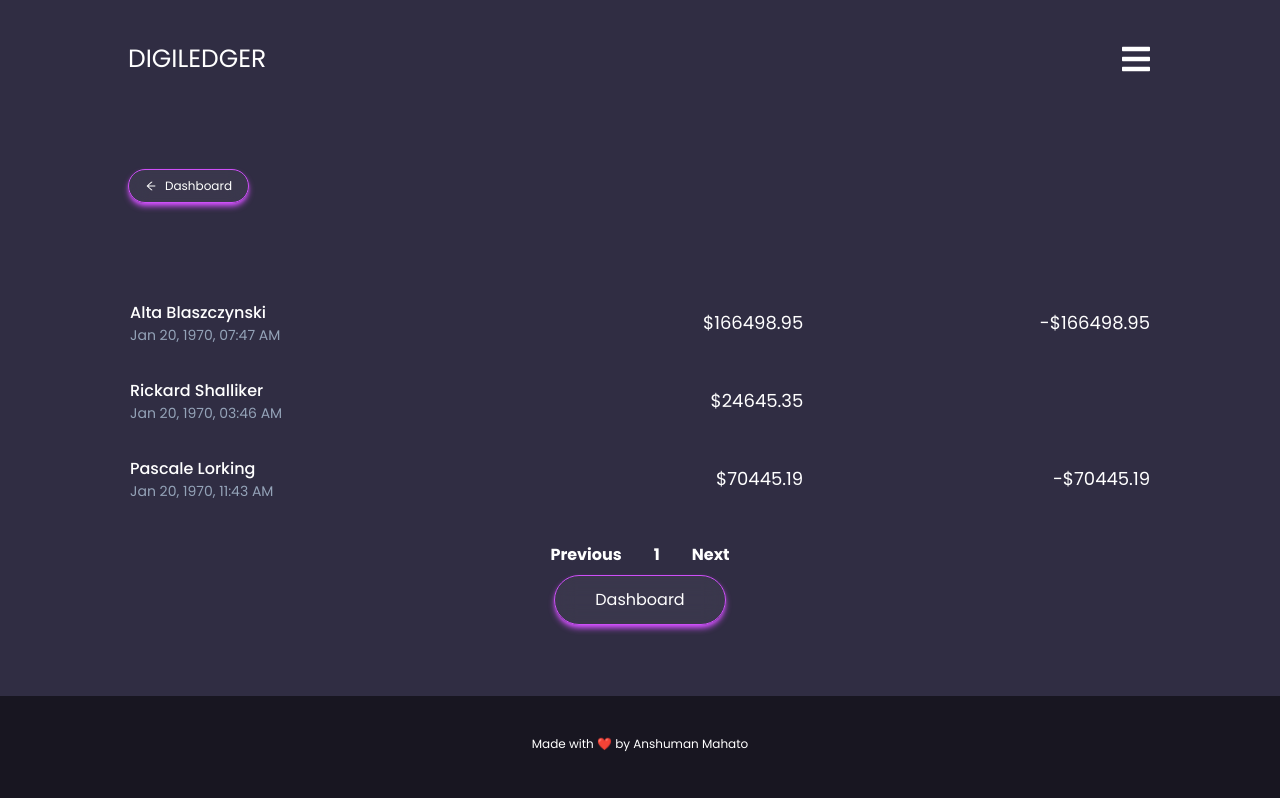
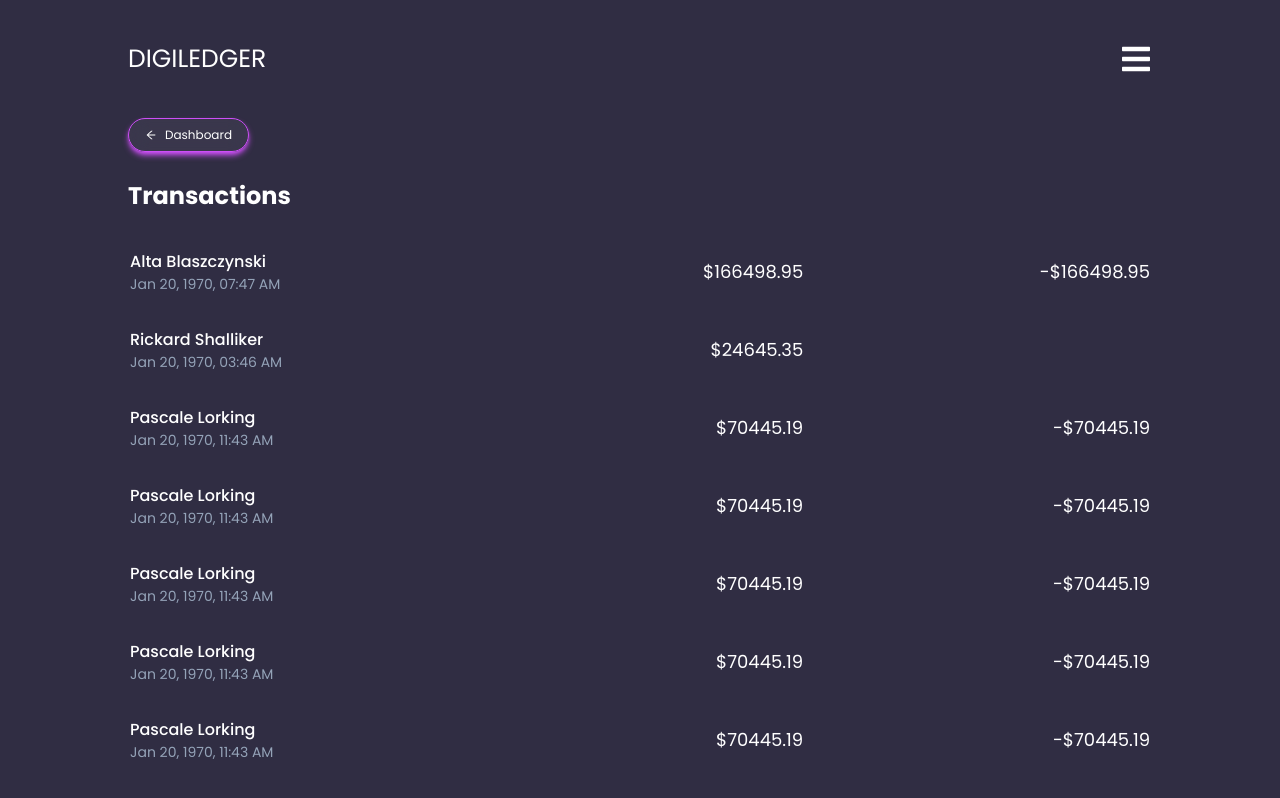
Before and after one commit to AnshumanMahato/Digiledger-Frontend, a React (Create React App) app: page /transactions in a window 1280 px wide. Shown: the top 798 px of the page. Built offline with nearby package versions, Linux system fonts and the light colour scheme.

Commit message:
button Component done

```diff
--- a/package.json
+++ b/package.json
@@ -7,6 +7,7 @@
     "@testing-library/react": "^13.4.0",
     "@testing-library/user-event": "^13.5.0",
     "classnames": "^2.3.2",
+    "prop-types": "^15.8.1",
     "react": "^18.2.0",
     "react-dom": "^18.2.0",
     "react-icons": "^4.8.0",
--- /dev/null
+++ b/src/components/Button.jsx
@@ -0,0 +1,42 @@
+import classnames from "classnames";
+function Button({
+  children,
+  className,
+  rounded,
+  small,
+  success,
+  warning,
+  danger,
+  ...rest
+}) {
+  const classes = classnames(
+    className,
+    "flex items-center border font-medium transition-shadow",
+    {
+      "rounded-full": rounded,
+      "border-white bg-white/5": !success && !warning && !danger,
+      "px-3 py-1.5 text-sm": small,
+      "px-5 py-3 text-xl": !small,
+      "border-red-900 bg-gradient-to-r from-red-400 to-red-600": danger,
+      "border-green-900 bg-gradient-to-r from-green-400 to-green-600": success,
+      "border-amber-900 bg-gradient-to-r from-amber-400 to-amber-600": warning,
+    }
+  );
+  return (
+    <button {...rest} className={classes}>
+      {children}
+    </button>
+  );
+}
+
+Button.propTypes = {
+  checkVariation: ({ success, warning, danger }) => {
+    const count = Number(!!success + !!warning + !!danger);
+    if (count < 1)
+      return new Error(
+        "Only one of primary, secondary, success, warning or danger can be true"
+      );
+  },
+};
+
+export default Button;
--- a/src/components/SectionHeader.jsx
+++ b/src/components/SectionHeader.jsx
@@ -1,9 +1,8 @@
-function SectionHeader({ children }) {
-  return (
-    <h2 className={`text-2xl relative z-10 font-bold mb-8 w-full`}>
-      {children}
-    </h2>
-  );
+import classNames from "classnames";
+
+function SectionHeader({ children, className }) {
+  const classes = classNames(className, "text-2xl", "font-bold", "w-full");
+  return <h2 className={classes}>{children}</h2>;
 }
 
 export default SectionHeader;
--- a/src/components/TransactionsPanel.jsx
+++ b/src/components/TransactionsPanel.jsx
@@ -1,6 +1,7 @@
 import React, { useState } from "react";
+import { BsFilter } from "react-icons/bs";
 import TransactionTable from "./TransactionTable";
-
+import Button from "./Button";
 function TransactionsPanel() {
   const [currentPage, setCurrentPage] = useState(1);
 
@@ -36,10 +37,61 @@ function TransactionsPanel() {
       description:
         "Donec odio justo, sollicitudin ut, suscipit a, feugiat et, eros.",
     },
+    {
+      date: "1683793316",
+      party: "Pascale Lorking",
+      amount: 70445.19,
+      type: "expense",
+      description:
+        "Donec odio justo, sollicitudin ut, suscipit a, feugiat et, eros.",
+    },
+    {
+      date: "1683793316",
+      party: "Pascale Lorking",
+      amount: 70445.19,
+      type: "expense",
+      description:
+        "Donec odio justo, sollicitudin ut, suscipit a, feugiat et, eros.",
+    },
+    {
+      date: "1683793316",
+      party: "Pascale Lorking",
+      amount: 70445.19,
+      type: "expense",
+      description:
+        "Donec odio justo, sollicitudin ut, suscipit a, feugiat et, eros.",
+    },
+    {
+      date: "1683793316",
+      party: "Pascale Lorking",
+      amount: 70445.19,
+      type: "expense",
+      description:
+        "Donec odio justo, sollicitudin ut, suscipit a, feugiat et, eros.",
+    },
+    {
+      date: "1683793316",
+      party: "Pascale Lorking",
+      amount: 70445.19,
+      type: "expense",
+      description:
+        "Donec odio justo, sollicitudin ut, suscipit a, feugiat et, eros.",
+    },
+    {
+      date: "1683793316",
+      party: "Pascale Lorking",
+      amount: 70445.19,
+      type: "expense",
+      description:
+        "Donec odio justo, sollicitudin ut, suscipit a, feugiat et, eros.",
+    },
   ];
 
   return (
     <div className="container mx-auto">
+      <div>
+        <div></div>
+      </div>
       <TransactionTable transactions={transactions} />
       <div className="flex justify-center mt-4">
         <button
@@ -47,7 +99,7 @@ function TransactionsPanel() {
           onClick={handleClickPrev}
           disabled={currentPage === 1}
         >
-          Previous
+          Prev
         </button>
         <span className="bg-blue-500 text-white font-bold py-2 px-4">
           {currentPage}
@@ -59,6 +111,8 @@ function TransactionsPanel() {
         >
           Next
         </button>
+
+        <Button warning>Text</Button>
       </div>
     </div>
   );
--- a/src/pages/Dashboard.jsx
+++ b/src/pages/Dashboard.jsx
@@ -2,6 +2,7 @@ import BalanceCard from "../components/BalanceCard";
 import SectionHeader from "../components/SectionHeader";
 import Section from "../components/Section";
 import TransactionTable from "../components/TransactionTable";
+import { Link } from "react-router-dom";
 
 function Dashboard() {
   const transactions = [
@@ -31,12 +32,17 @@ function Dashboard() {
 
   return (
     <main className="flex flex-col justify-between items-center w-full">
-      <Section className="flex flex-col items-center">
-        <SectionHeader>May 2023</SectionHeader>
+      <Section className="flex flex-col items-center mb-8">
+        <SectionHeader className="relative z-10 mb-8">May 2023</SectionHeader>
         <BalanceCard />
       </Section>
       <Section className="flex flex-col items-center">
-        <SectionHeader className="text-2xl">Recent Transactions</SectionHeader>
+        <div className="container flex justify-between items-center mb-2">
+          <SectionHeader>Transactions</SectionHeader>
+          <Link to="/transactions" className=" whitespace-nowrap">
+            See All
+          </Link>
+        </div>
         <TransactionTable transactions={transactions} />
       </Section>
     </main>
--- a/src/pages/Transactions.jsx
+++ b/src/pages/Transactions.jsx
@@ -1,13 +1,13 @@
 import Section from "../components/Section";
-import LinkButton from "../components/LinkButton";
-import ListComponent from "../components/TransactionsPanel";
+import TransactionsPanel from "../components/TransactionsPanel";
+import SectionHeader from "../components/SectionHeader";
 
 function Transactions() {
   return (
     <main className="flex flex-col justify-between items-center w-full">
       <Section className="flex flex-col justify-evenly items-center">
-        <ListComponent />
-        <LinkButton to="/dashboard">Dashboard</LinkButton>
+        <SectionHeader className="mb-5">Transactions</SectionHeader>
+        <TransactionsPanel />
       </Section>
     </main>
   );
--- a/tailwind.config.js
+++ b/tailwind.config.js
@@ -13,6 +13,8 @@ module.exports = {
       slate: colors.slate,
       black: colors.black,
       red: colors.red,
+      green: colors.green,
+      amber: colors.amber,
     },
     fontFamily: {
       poppins: ["Poppins", "sans-serif"],
```
Also changed, not shown: 1 other file (tests, documents, lock files or other folders).
